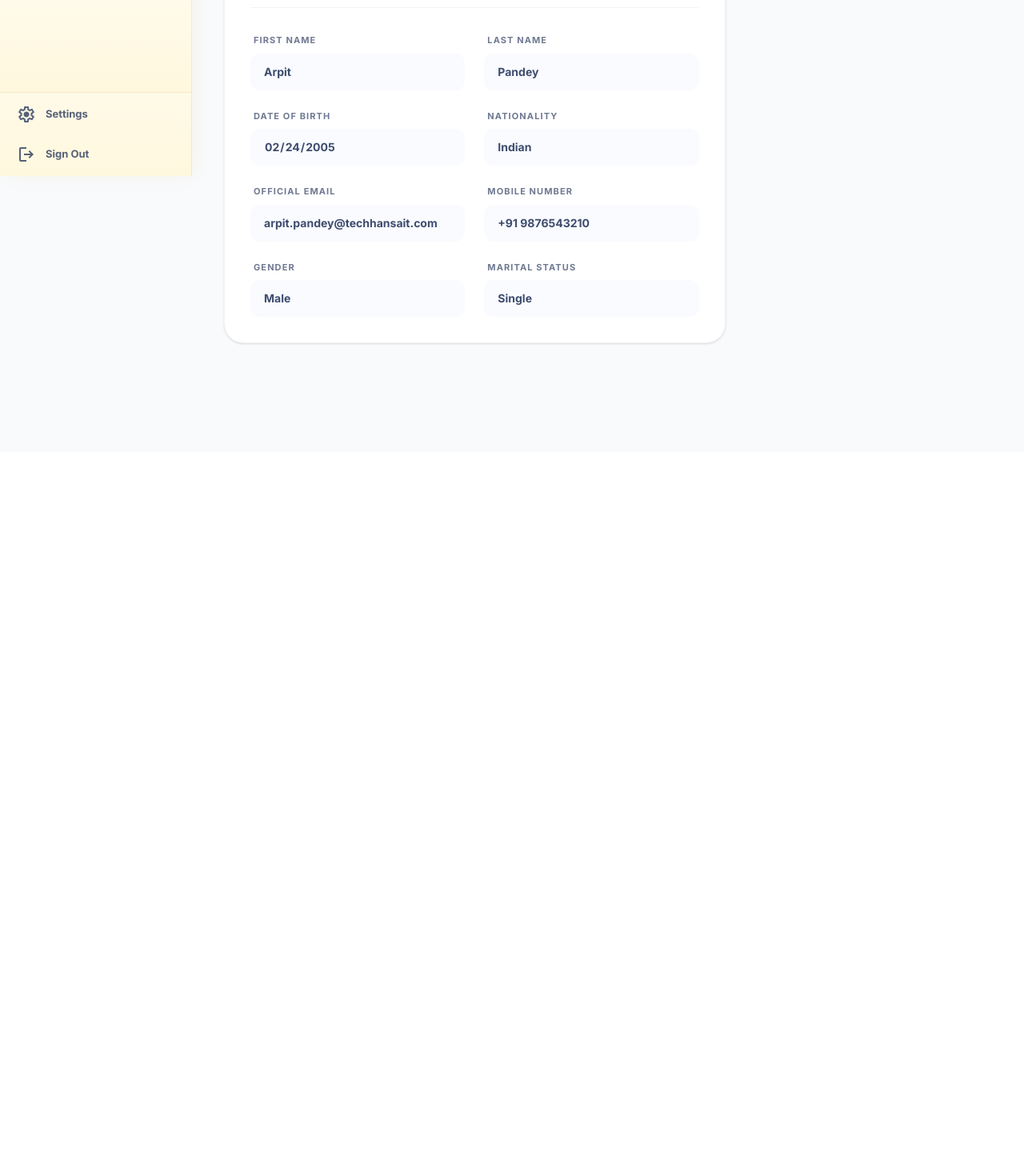
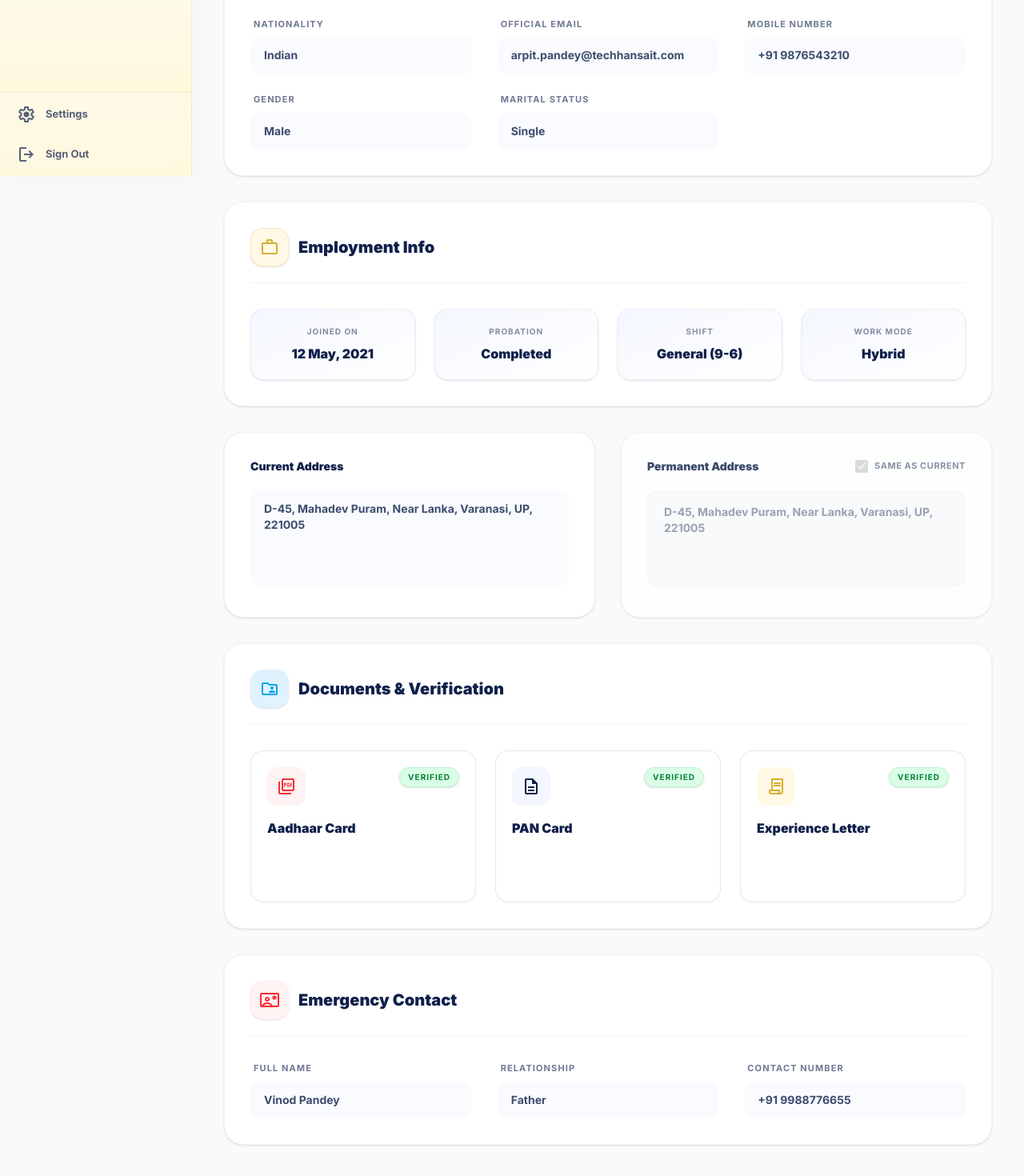
Before and after one commit to Arpitpandey-26/HRMS, a React (Vite) app in the folder HRMS/: page /user-profile in a window 1280 px wide. Shown: the part 580-2050 px from the top of the page at 80% size. Before the commit the page ends 1145 px from the top, so only its background shows below. Built offline with nearby package versions, Linux system fonts and the light colour scheme; the HTML template or start-up script is replaced by a standard one.

Commit message:
Update UserProfile.jsx

```diff
--- a/HRMS/src/Pages/UserPortal/UserProfile.jsx
+++ b/HRMS/src/Pages/UserPortal/UserProfile.jsx
@@ -122,16 +122,14 @@ export default function UserProfile() {
           </div>
         </header>
 
-        {/* Main Layout Grid */}
-        <div className="grid grid-cols-1 lg:grid-cols-12 gap-10 items-start">
-
-          {/* ================= LEFT COLUMN ================= */}
-          <div className="lg:col-span-8 flex flex-col gap-8">
+        {/*  MAIN LAYOUT - Full Width Column Stack (No Right Sidebar)  */}
+        <div className="flex flex-col gap-8">
 
           {/* 1. Hero Profile Banner */}
-            <div className="bg-gradient-to-r from-[#E0F2FE] via-[#F8FAFC] to-white rounded-2xl p-8 flex flex-col md:flex-row items-center gap-8 relative overflow-hidden shadow-[0_8px_30px_rgba(15,32,74,0.05)] border border-[#0F204A]/5">
+          <div className="bg-gradient-to-r from-[#E0F2FE] via-[#F8FAFC] to-white rounded-3xl p-8 flex flex-col md:flex-row items-center gap-8 relative overflow-hidden shadow-[0_8px_30px_rgba(15,32,74,0.05)] border border-[#0F204A]/5">
 
-              <div className="absolute top-0 right-0 w-[45%] md:w-[35%] h-[120%] bg-gradient-to-l from-[#FFF9E6] to-[#FFF5D1] skew-x-12 translate-x-10 pointer-events-none border-l border-[#D4AF37]/20 shadow-[-15px_0_30px_rgba(212,175,55,0.1)]"></div>
+            {/* Background shape */}
+            <div className="absolute top-0 right-0 w-[45%] md:w-[30%] h-[120%] bg-gradient-to-l from-[#FFF9E6] to-[#FFF5D1] skew-x-12 translate-x-10 pointer-events-none border-l border-[#D4AF37]/20 shadow-[-15px_0_30px_rgba(212,175,55,0.1)]"></div>
 
             <div className="relative group/img z-10 cursor-pointer shrink-0">
               <img alt="Arpit Pandey" className="w-28 h-28 rounded-2xl object-cover shadow-lg border-4 border-white transition-all duration-300 group-hover/img:scale-105" src="" />
@@ -141,9 +139,11 @@ export default function UserProfile() {
             </div>
 
             <div className="flex-grow text-center md:text-left z-10">
-                <div className="flex flex-col md:flex-row md:items-center justify-between gap-3 mb-2 w-full pr-0 md:pr-[25%] lg:pr-[30%]">
+              <div className="flex flex-col md:flex-row md:items-center justify-between gap-3 mb-2 w-full pr-0 lg:pr-10">
                 <h2 className="text-3xl font-black text-[#0F204A] tracking-tight">{formData.firstName} {formData.lastName}</h2>
-
+                <span className="px-3 py-1.5 bg-green-50 text-green-700 border border-green-200 rounded-full text-[10px] font-bold self-start md:self-center flex items-center gap-1.5 shadow-sm">
+                  <span className="w-2 h-2 rounded-full bg-green-500 animate-pulse"></span>Active
+                </span>
               </div>
               <p className="text-sm font-black text-[#0F204A]/70 flex items-center justify-center md:justify-start gap-2">
                 Software Developer <span className="w-1.5 h-1.5 bg-[#D4AF37] rounded-full"></span> ID: SE-1234
@@ -190,7 +190,8 @@ export default function UserProfile() {
               {isEditing && <span className="text-[10px] font-bold text-[#D4AF37] bg-[#FFF9E6] px-4 py-1.5 rounded-full animate-pulse shadow-sm">EDIT MODE ON</span>}
             </div>
 
-              <div className="grid grid-cols-1 md:grid-cols-2 gap-6">
+            {/*  ALIGNMENT FIX: Used lg:grid-cols-3 because we now have full width  */}
+            <div className="grid grid-cols-1 md:grid-cols-2 lg:grid-cols-3 gap-x-8 gap-y-6">
               {[
                 { label: "First Name", name: "firstName", type: "text" },
                 { label: "Last Name", name: "lastName", type: "text" },
@@ -232,7 +233,122 @@ export default function UserProfile() {
             </div>
           </div>
 
+          {/* 3. Employment Information */}
+          <div className="bg-white rounded-3xl p-8 shadow-sm border border-[#0F204A]/5">
+            <div className="flex items-center gap-3 mb-8 border-b border-[#0F204A]/5 pb-5">
+              <div className="w-12 h-12 bg-[#FFF9E6] text-[#D4AF37] border border-[#D4AF37]/20 rounded-2xl flex items-center justify-center shadow-sm">
+                <span className="material-symbols-outlined text-[22px]">work</span>
               </div>
+              <h3 className="text-xl font-black text-[#0F204A]">Employment Info</h3>
+            </div>
+
+            <div className="grid grid-cols-2 lg:grid-cols-4 gap-6">
+              {[
+                { label: "Joined On", val: "12 May, 2021" },
+                { label: "Probation", val: "Completed" },
+                { label: "Shift", val: "General (9-6)" },
+                { label: "Work Mode", val: "Hybrid" }
+              ].map((stat, i) => (
+                <div key={i} className="bg-gradient-to-br from-[#F4F7FF] to-white p-5 rounded-2xl border border-[#0F204A]/5 shadow-sm text-center hover:-translate-y-1 transition-transform cursor-default">
+                  <p className="text-[10px] font-bold text-[#0F204A]/50 uppercase tracking-widest mb-2">{stat.label}</p>
+                  <p className="text-base font-black text-[#0F204A]">{stat.val}</p>
+                </div>
+              ))}
+            </div>
+          </div>
+
+          {/* 4. Address Section */}
+          <div className="grid grid-cols-1 md:grid-cols-2 gap-8">
+            <div className={`bg-white rounded-3xl p-8 shadow-sm border transition-colors duration-300 ${isEditing ? 'border-[#D4AF37]/40 ring-4 ring-[#D4AF37]/5' : 'border-[#0F204A]/5'}`}>
+              <h3 className="text-sm font-black text-[#0F204A] mb-5">Current Address</h3>
+              <textarea
+                name="currentAddress"
+                value={formData.currentAddress}
+                onChange={handleChange}
+                readOnly={!isEditing}
+                className={`${inputStyle} w-full min-h-[120px] resize-none`}
+              />
+            </div>
+            <div className="bg-white rounded-3xl p-8 shadow-sm border border-[#0F204A]/5 relative opacity-80">
+              <div className="flex justify-between items-center mb-5">
+                <h3 className="text-sm font-black text-[#0F204A]">Permanent Address</h3>
+                <label className="flex items-center gap-2 cursor-not-allowed">
+                  <input type="checkbox" defaultChecked disabled className="w-4 h-4 accent-[#0F204A]" />
+                  <span className="text-[11px] font-bold text-[#0F204A]/60 uppercase tracking-wider">Same as current</span>
+                </label>
+              </div>
+              <textarea
+                disabled
+                value={formData.currentAddress}
+                className="w-full bg-gray-50 border border-gray-100 text-[#0F204A]/50 font-bold text-sm rounded-xl px-5 py-4 min-h-[120px] resize-none cursor-not-allowed"
+              />
+            </div>
+          </div>
+
+          {/* 5. Documents & Verification */}
+          <div className="bg-white rounded-3xl p-8 shadow-sm border border-[#0F204A]/5">
+            <div className="flex justify-between items-center mb-8 border-b border-[#0F204A]/5 pb-5">
+              <div className="flex items-center gap-3">
+                <div className="w-12 h-12 bg-[#E0F2FE] text-[#0ea5e9] rounded-2xl flex items-center justify-center shadow-sm">
+                  <span className="material-symbols-outlined text-[22px]">folder_shared</span>
+                </div>
+                <h3 className="text-xl font-black text-[#0F204A]">Documents & Verification</h3>
+              </div>
+              {isEditing && (
+                <button className="text-xs font-bold bg-[#FFF9E6] text-[#D4AF37] px-4 py-2 rounded-xl hover:bg-[#D4AF37] hover:text-white flex items-center gap-1.5 transition-all shadow-sm">
+                  <span className="material-symbols-outlined text-[18px]">upload</span> Upload Doc
+                </button>
+              )}
+            </div>
+
+            <div className="grid grid-cols-1 md:grid-cols-2 lg:grid-cols-3 gap-6">
+              {[
+                { name: "Aadhaar Card", icon: "picture_as_pdf", color: "text-red-500", bg: "bg-red-50" },
+                { name: "PAN Card", icon: "description", color: "text-[#0F204A]", bg: "bg-[#F4F7FF]" },
+                { name: "Experience Letter", icon: "contract", color: "text-[#D4AF37]", bg: "bg-[#FFF9E6]" }
+              ].map((doc, idx) => (
+                <div key={idx} className="p-5 rounded-2xl border border-[#0F204A]/10 hover:border-[#D4AF37]/50 hover:shadow-md transition-all flex flex-col gap-4 group bg-white">
+                  <div className="flex justify-between items-start">
+                    <div className={`w-12 h-12 rounded-xl flex items-center justify-center ${doc.bg} ${doc.color} group-hover:scale-110 transition-transform`}>
+                      <span className="material-symbols-outlined text-[20px]">{doc.icon}</span>
+                    </div>
+                    <span className="px-2.5 py-1 bg-green-100 text-green-700 text-[10px] font-bold rounded-full uppercase tracking-widest border border-green-200 shadow-sm">Verified</span>
+                  </div>
+                  <p className="font-black text-base text-[#0F204A]">{doc.name}</p>
+                  <div className={`flex gap-3 mt-2 transition-opacity ${isEditing ? 'opacity-100' : 'opacity-0 group-hover:opacity-100'}`}>
+                    <button className="flex-1 py-2.5 text-[11px] font-bold bg-[#F4F7FF] text-[#0F204A] rounded-lg hover:bg-[#0F204A] hover:text-white transition-colors uppercase tracking-widest">View</button>
+                    {isEditing && <button className="flex-1 py-2.5 text-[11px] font-bold border border-[#0F204A]/20 text-[#0F204A]/70 rounded-lg hover:border-[#D4AF37] hover:text-[#D4AF37] transition-colors uppercase tracking-widest">Replace</button>}
+                  </div>
+                </div>
+              ))}
+            </div>
+          </div>
+
+          {/* 6. Emergency Contact */}
+          <div className={`bg-white rounded-3xl p-8 shadow-sm border transition-colors duration-300 ${isEditing ? 'border-[#D4AF37]/40 ring-4 ring-[#D4AF37]/5' : 'border-[#0F204A]/5'}`}>
+            <div className="flex items-center gap-3 mb-8 border-b border-[#0F204A]/5 pb-5">
+              <div className="w-12 h-12 bg-red-50 text-red-500 rounded-2xl flex items-center justify-center shadow-sm">
+                <span className="material-symbols-outlined text-[22px]">contact_emergency</span>
+              </div>
+              <h3 className="text-xl font-black text-[#0F204A]">Emergency Contact</h3>
+            </div>
+
+            <div className="grid grid-cols-1 lg:grid-cols-3 gap-x-8 gap-y-6">
+              <div className="flex flex-col group">
+                <label className={`text-[11px] font-bold uppercase tracking-widest mb-2 ml-1 transition-colors ${isEditing ? 'text-[#D4AF37]' : 'text-[#0F204A]/60'}`}>Full Name</label>
+                <input type="text" name="emName" value={formData.emName} onChange={handleChange} readOnly={!isEditing} className={inputStyle} />
+              </div>
+              <div className="flex flex-col group">
+                <label className={`text-[11px] font-bold uppercase tracking-widest mb-2 ml-1 transition-colors ${isEditing ? 'text-[#D4AF37]' : 'text-[#0F204A]/60'}`}>Relationship</label>
+                <input type="text" name="emRel" value={formData.emRel} onChange={handleChange} readOnly={!isEditing} className={inputStyle} />
+              </div>
+              <div className="flex flex-col group">
+                <label className={`text-[11px] font-bold uppercase tracking-widest mb-2 ml-1 transition-colors ${isEditing ? 'text-[#D4AF37]' : 'text-[#0F204A]/60'}`}>Contact Number</label>
+                <input type="tel" name="emPhone" value={formData.emPhone} onChange={handleChange} readOnly={!isEditing} className={inputStyle} />
+              </div>
+            </div>
+          </div>
+
         </div>
       </main>
     </div>
```
Lines whose indentation alone changed are shown as unchanged.
